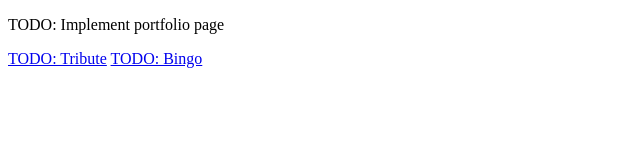
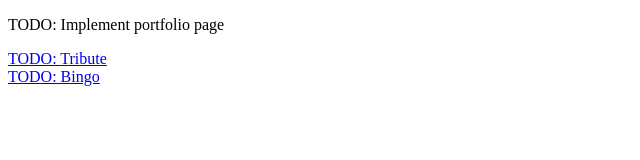
Before and after one commit to killfactory/killfactory.github.io, a plain HTML site: page index.html in a window 1280 px wide. Shown: the whole page, without its empty margins (0-640 px from the left). Drawn offline with Linux system fonts and the light colour scheme.

Commit message:
add a page break

```diff
--- a/index.html
+++ b/index.html
@@ -7,7 +7,7 @@
     </head>
     <body>
 <p>TODO: Implement portfolio page </p>
-<a href="https://killfactory.github.io/tribute/">TODO: Tribute</a>
+<a href="https://killfactory.github.io/tribute/">TODO: Tribute</a><br/>
 <a href="https://killfactory.github.io/bingo/">TODO: Bingo</a>
 
     </body>
```
